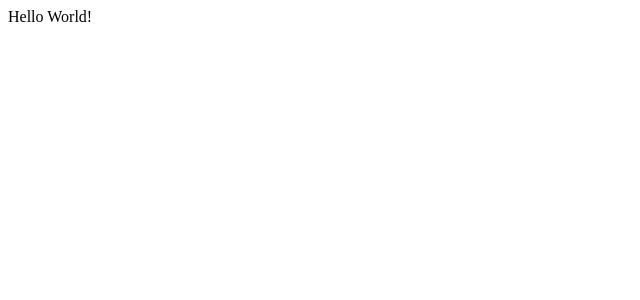
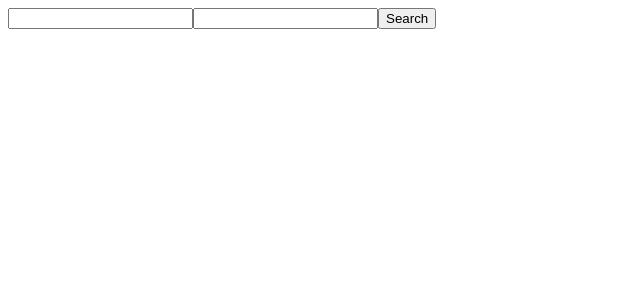
Before and after one commit to t-gafiulin/interface_github, a React app: page / in a window 1280 px wide. Shown: the top 300 px of the page, without its empty margins (0-640 px from the left). Built offline with nearby package versions, Linux system fonts and the light colour scheme.

Commit message:
add Search component

```diff
--- a/src/App.js
+++ b/src/App.js
@@ -1,12 +1,12 @@
 import React, {Component} from 'react';
+import Search from './components/Search';
 
 export default class App extends Component{
 
 
     render(){
         return <div>
-
-            Hello World!
+            <Search />
         </div>;
     }
 }
--- /dev/null
+++ b/src/components/Search.js
@@ -0,0 +1,32 @@
+import React, {Component} from 'react';
+
+
+export default class Search extends Component {
+
+    constructor(props){
+        super(props);
+
+        this.state = {
+            login: '',
+            repositoryName: ''
+        }
+
+    }
+
+    handleChange(stateName, event){
+        this.setState({[stateName]: event.target.value});
+    }
+
+    handleClick(){
+        console.log(this.state.login, this.state.repositoryName);
+        this.setState({login: '', repositoryName: ''});
+    }
+
+    render(){
+        return <div>
+            <input value={this.state.login} onChange={this.handleChange.bind(this, 'login')} />
+            <input value={this.state.repositoryName} onChange={this.handleChange.bind(this, 'repositoryName')} />
+            <button onClick={this.handleClick.bind(this)} >Search</button>
+        </div>;
+    }
+}
```
